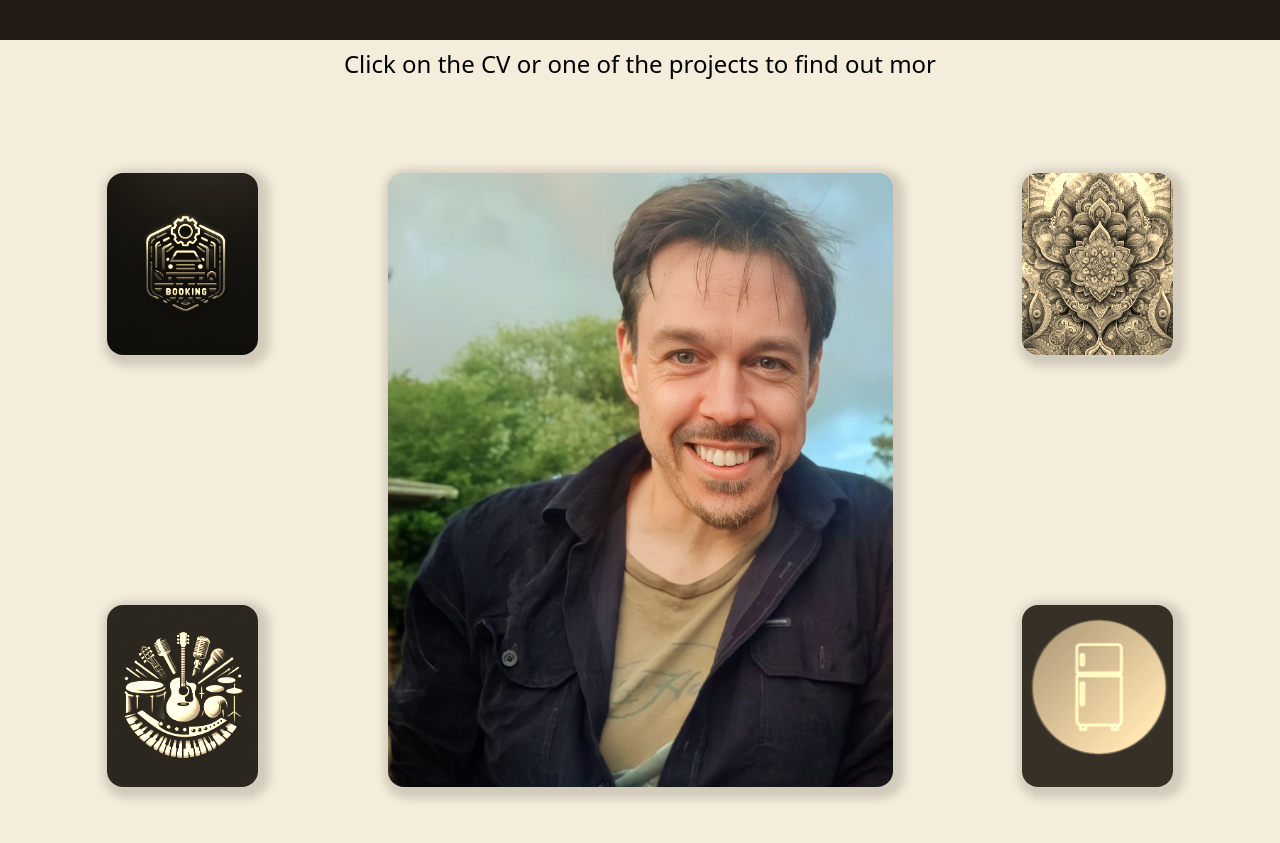
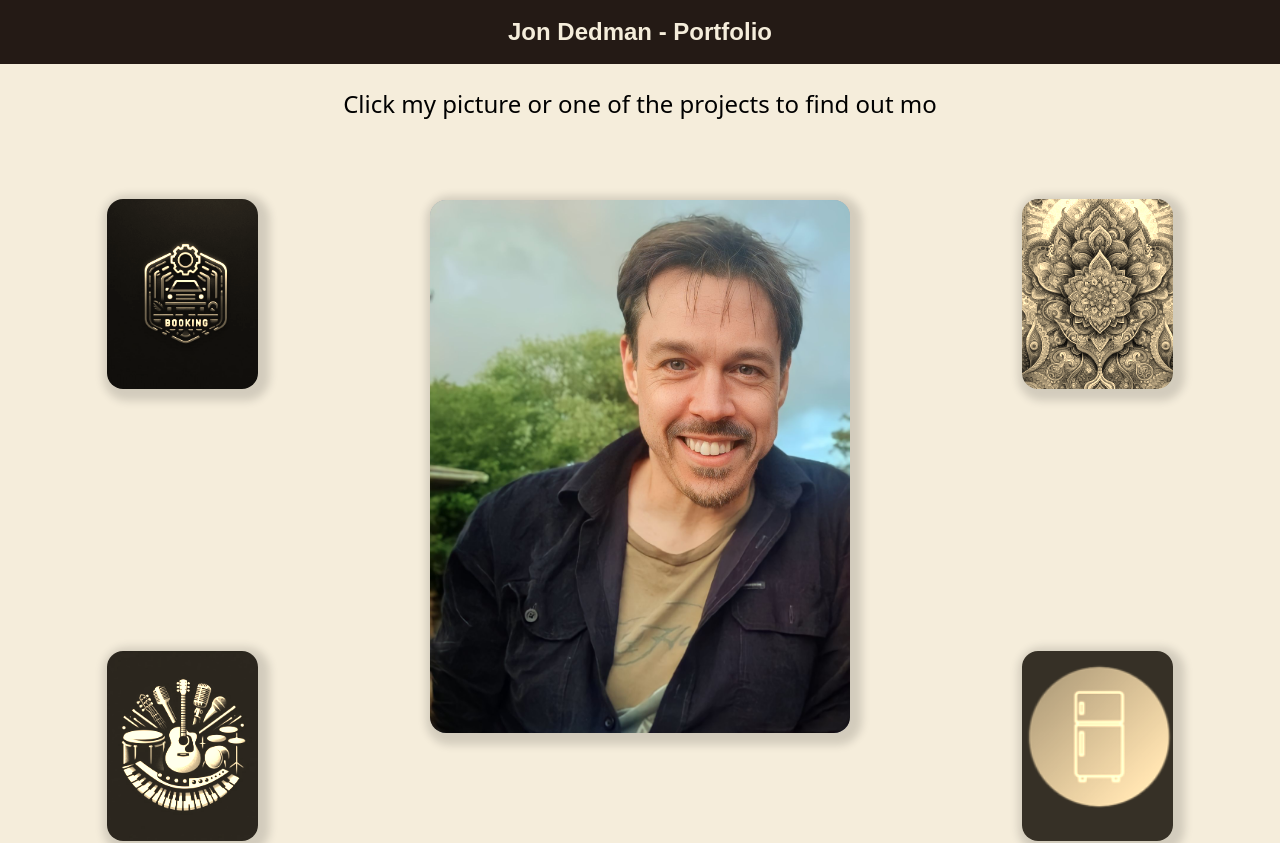
Before and after one commit to jondedman/portfolio, a React (Vite) app: page / in a window 1280 px wide. Shown: the top 843 px of the page. Built offline with nearby package versions, Linux system fonts and the light colour scheme.

Commit message:
add flip to profile pic

```diff
--- a/src/App.jsx
+++ b/src/App.jsx
@@ -9,7 +9,11 @@ function App() {
 
 	return (
 		<div className="w-full h-full bg-background-color">
-			<div className="bg-banner-color h-[5vh] w-full"></div>
+			<div className="flex justify-center items-center bg-banner-color h-[8vh] w-full">
+				<h1 className="text-2xl font-bold text-center font-poppins text-background-color">
+					Jon Dedman - Portfolio
+				</h1>
+			</div>
 			<Instructions />
 			<div className="flex items-center justify-center h-[calc(100vh - 15vh)] mx-auto w-3/4 bg-background-color xs:w-full xs:h-full">
 				<GameBoard />
--- a/src/Gameboard.jsx
+++ b/src/Gameboard.jsx
@@ -15,7 +15,7 @@ function GameBoard() {
 	};
 	return (
 		<div
-			className="grid grid-cols-4 grid-rows-3 gap-4 py-8 px-8 border-1 border-black h-screen w-full bg-background-color xs:gap-1"
+			className="grid grid-cols-4 grid-rows-3 gap-4 py-4 px-8 border-1 border-black h-screen w-full bg-background-color xs:gap-1"
 			// className="grid grid-cols-4 grid-rows-3 gap-6 p-4 border-1 border-black h-full w-full bg-gradient-to-r from-monopoly-green to-green-300 rounded-lg shadow-lg"
 			// style={{
 			// 	backgroundImage: `url(${backgroundImage})`,
@@ -100,8 +100,12 @@ function GameBoard() {
 					/>
 				</div>
 			</div>
-
-			<GameBoardCenter isFlipped={isFlipped} backContent={backContent} />
+			<div
+				className="md:col-start-2 md:row-start-1 md:col-span-2 md:row-span-3 md:h-5/6 md:w-5/6 md:mx-auto md:my-auto xs:h-full xs:w-full xs:row-start-2 xs:row-span-2 xs:col-span-4 flip-card"
+				onClick={() => handleClick("what can i eat")}
+			>
+				<GameBoardCenter isFlipped={isFlipped} backContent={backContent} />
+			</div>
 			{/* </div> */}
 		</div>
 	);
--- a/src/Instructions.jsx
+++ b/src/Instructions.jsx
@@ -1,7 +1,7 @@
 import React, { useState, useEffect } from "react";
 
 function Instructions() {
-	const words = ["Click on the CV or one of the projects to find out more."];
+	const words = ["Click my picture or one of the projects to find out more"];
 	const [currentText, setCurrentText] = useState("");
 	const [isDeleting, setIsDeleting] = useState(false);
 	const [wordIndex, setWordIndex] = useState(0);
@@ -29,7 +29,7 @@ function Instructions() {
 	}, [charIndex, isDeleting, wordIndex, words]);
 
 	return (
-		<div className="flex justify-center items-end min-h-[5vh]">
+		<div className="flex justify-center items-end min-h-[5vh] xs:mt-0 md:mt-4">
 			<h1 className="text-sm sm:text-base md:text-lg lg:text-xl xl:text-2xl text-center">
 				{currentText}
 			</h1>
```
